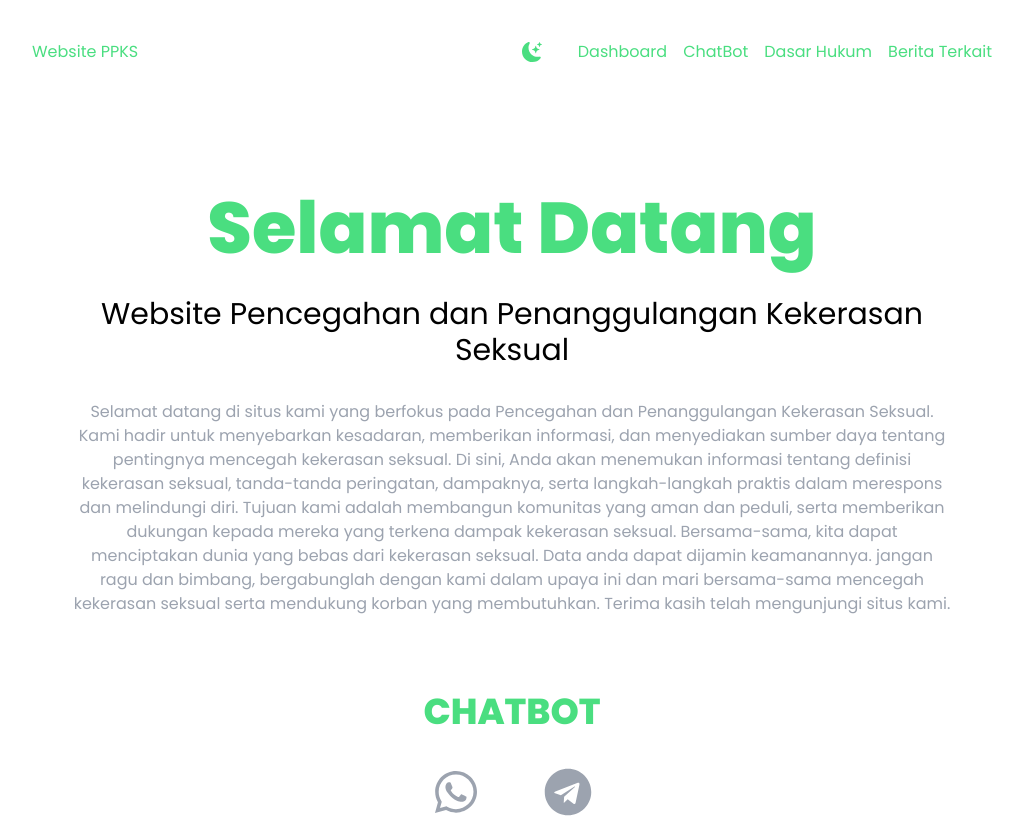
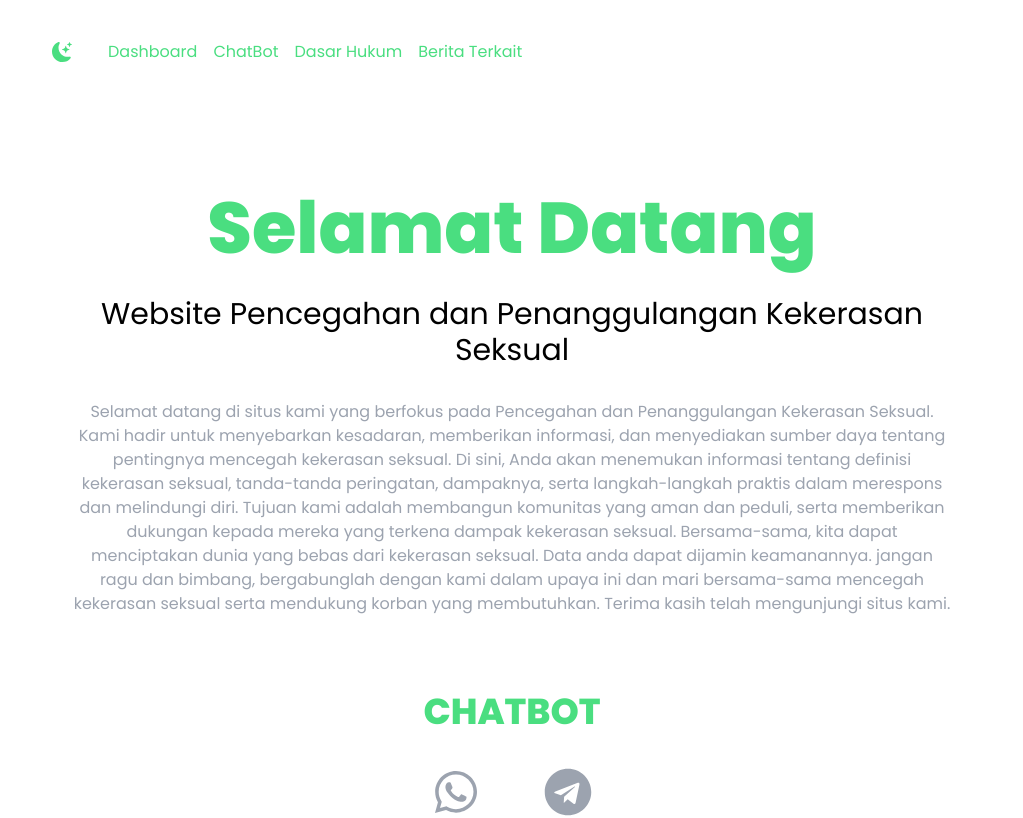
Before and after one commit to fadilikrm/PPKSWeb, a Next.js app: page / in a window 1280 px wide. Shown: the top 818 px of the page, without its empty margins (128-1151 px from the left). Built offline with nearby package versions, Linux system fonts and the light colour scheme.

Commit message:
Update index.tsx

```diff
--- a/pages/index.tsx
+++ b/pages/index.tsx
@@ -32,7 +32,6 @@ export default function Home() {
       <main className="font-poppins bg-white px-10 md:px -20 lg:px-40 dark:bg-black">
         <section className="min-h-screen">
         <nav className="py-10 mb-12 flex justify-between">
-          <h1 className="text-green-400">Website PPKS</h1>
           <ul className="flex items-center">
             <li>
               <BsFillMoonStarsFill
```
